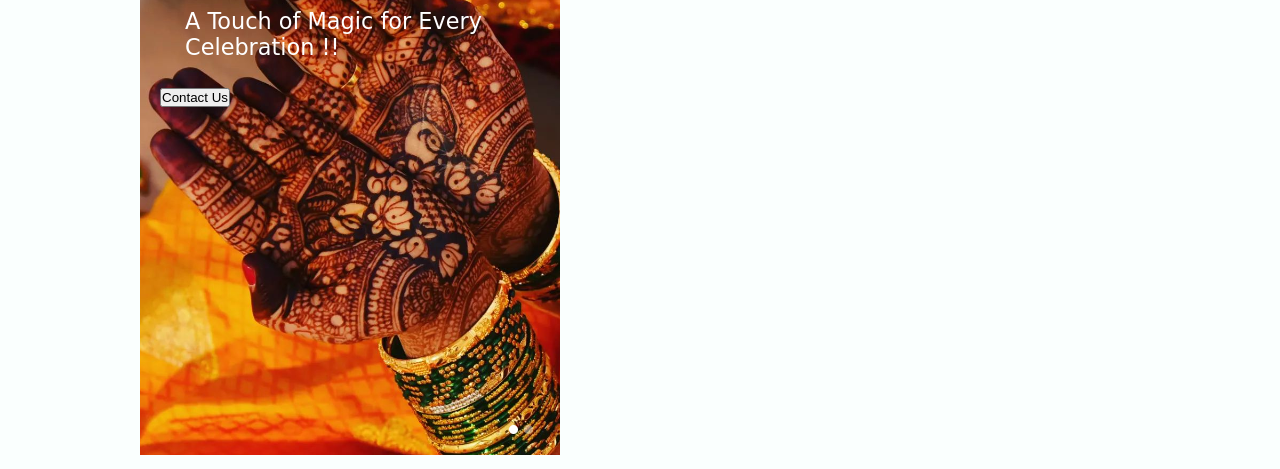
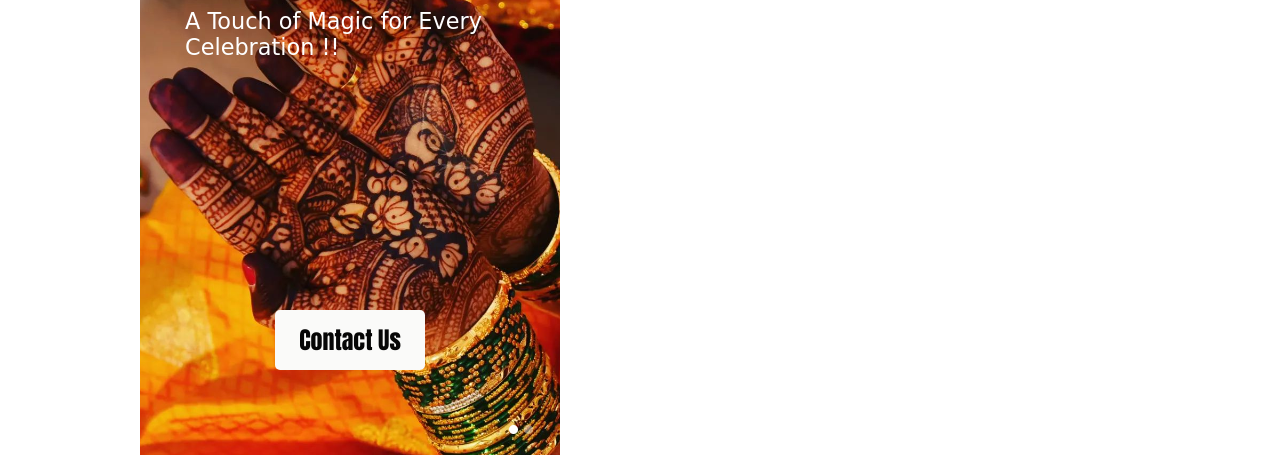
Before and after one commit to Ullas12205/Sapna-mehndi-art-s, a plain HTML site: page index.html in a window 1280 px wide. Shown: the part 331-800 px from the top of the page. Drawn offline with nearby package versions, Linux system fonts and the light colour scheme; a script that the page names is missing.

Commit message:
Update styles.css

```diff
--- a/styles.css
+++ b/styles.css
@@ -129,6 +129,30 @@ img {
   max-width: 100%;
   height: auto;
 }
+
+body {
+  background-color: #FFFFFF; /* Change background to white */
+  color: #000000; /* Set text color to black */
+}
+
+.contact-us-btn {
+  display: block;
+  margin: 250px auto; /* Center the button */
+  padding: 12px 24px; /* Make the button a bit bigger */
+  background-color: #fafaf9; /* Black background */
+  font-family:Impact, Haettenschweiler, 'Arial Narrow Bold', sans-serif;
+  color: #060606; /* White text */
+  border: none;
+  border-radius: 5px;
+  font-size: 24px;
+  cursor: pointer;
+  transition: background-color 0.3s;
+}
+
+.contact-us-btn:hover {
+  background-color: #535252; /* Darker shade on hover */
+}
+
 
 /*=============== REUSABLE CSS CLASSES ===============*/
 .section {
```
